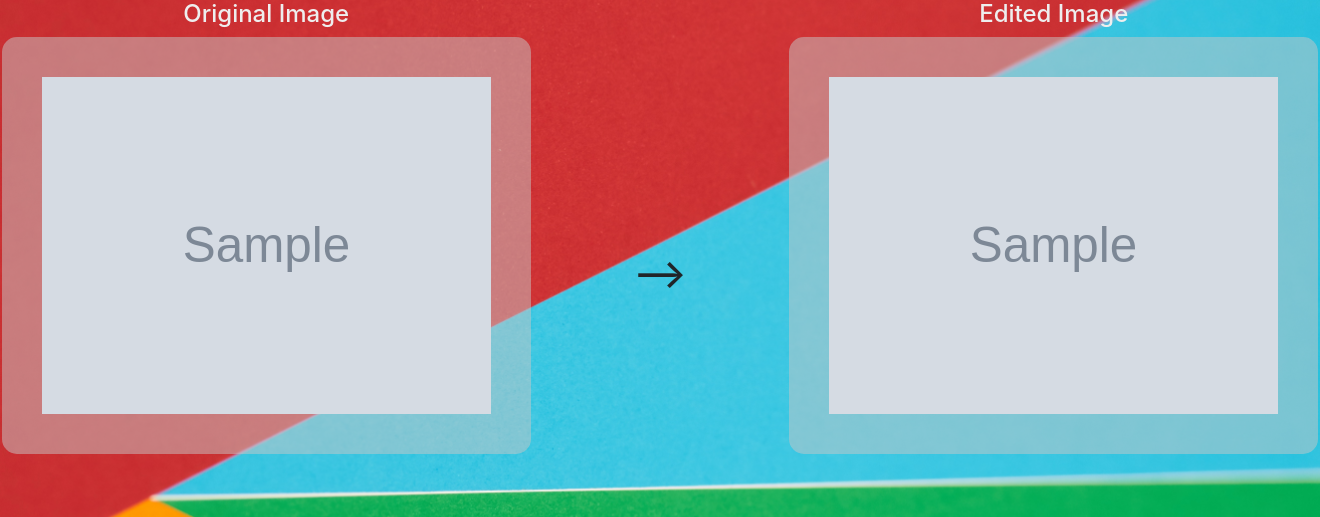
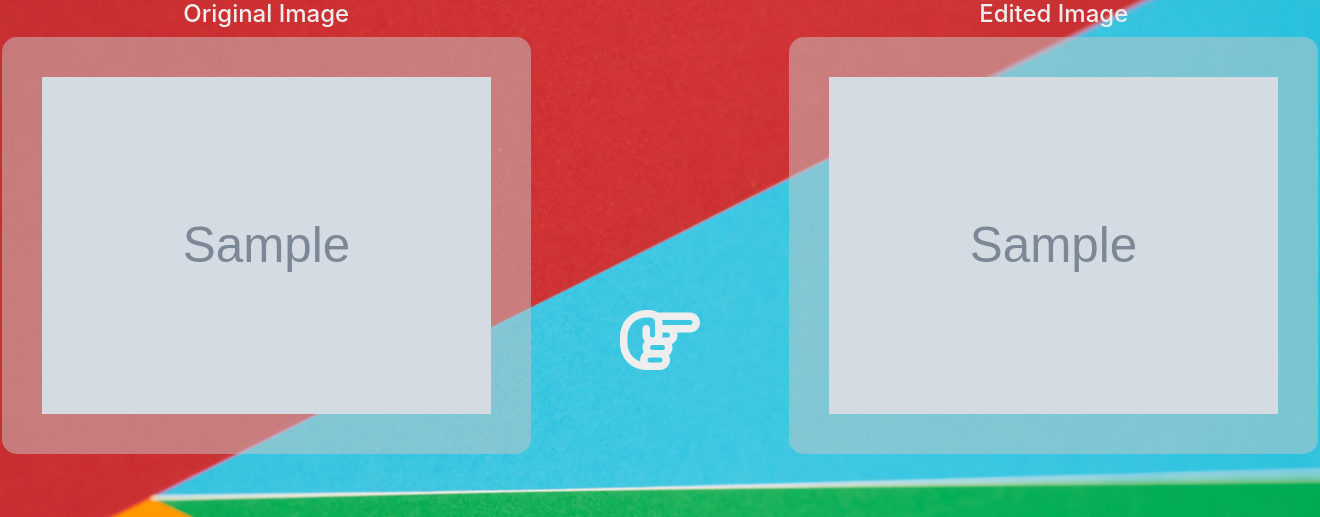
Before and after one commit to APNovichkov/mtrx, a Flask app: template templates/dashboard.html in a window 1320 px wide. Shown: the part 495-1012 px from the top of the page. Run offline with Flask 2, Linux system fonts and the light colour scheme; the template is opened without the code that fills it: most values are stand-ins (such as "Sample title", 1, 10 or a date in 2020); grey boxes marked "Sample" are stand-in pictures; some libraries are stand-ins or nearby versions.

Commit message:
[add] Added font awesome and more styling

```diff
--- a/templates/dashboard.html
+++ b/templates/dashboard.html
@@ -79,8 +79,8 @@
             <h4 style="color: #EEEEEE">Original Image</h4>
             <img class="original-image" src="{{ original_filepath }}" alt="original-image">
         </div>
-        <div class="col-md-2 text-center" style="padding-top: 250px">
-            <h1>--></h1>
+        <div class="col-md-2 text-center" style="padding-top: 300px">
+            <h1><span class="far fa-hand-point-right" style="font-size: 80px; color: #EEEEEE"></span></h1>
         </div>
         <div class="col-md-5 text-center">
             <h4 style="color: #EEEEEE">Edited Image</h4>
```
